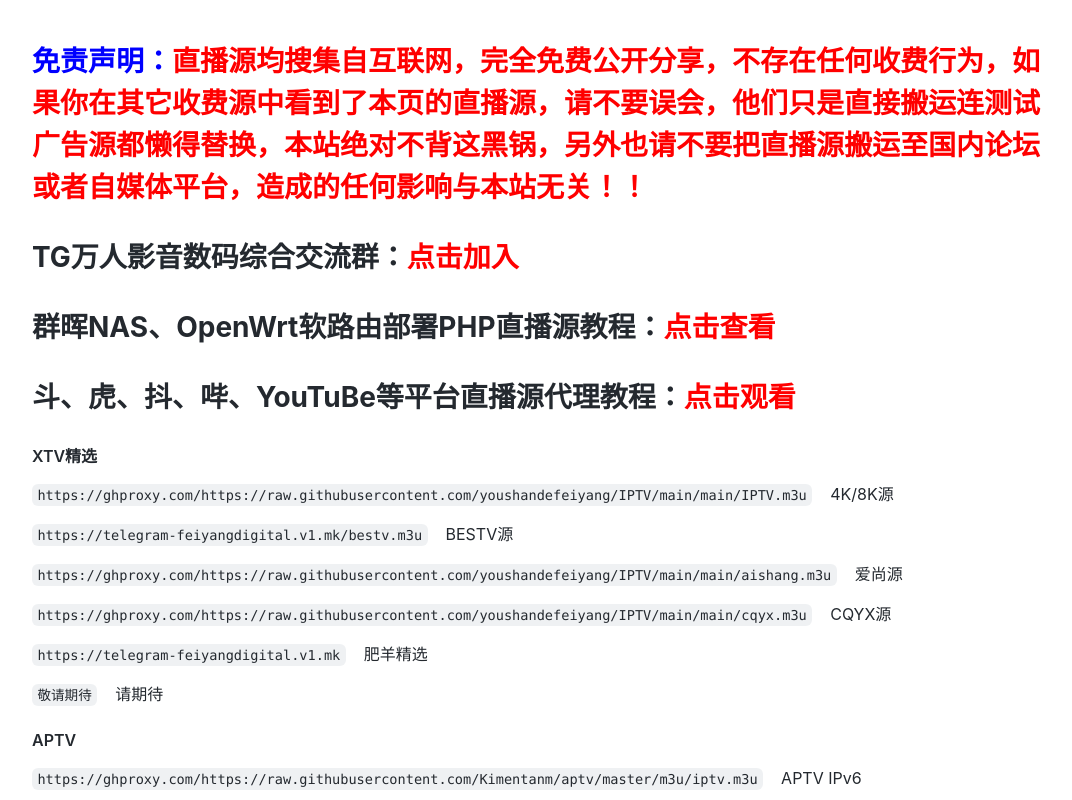
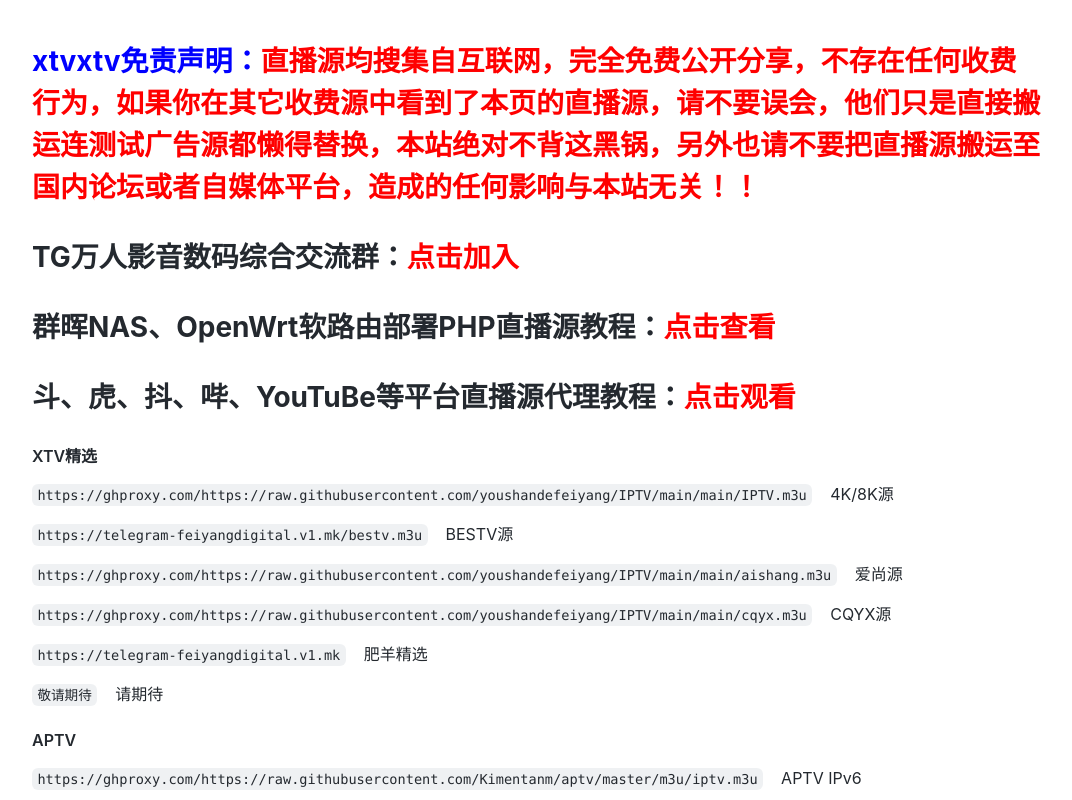
Before and after one commit to XTV99/XTV99.github.io, a plain HTML site: page index.html in a window 1280 px wide. Shown: the top 800 px of the page, without its empty margins (102-1174 px from the left). Drawn offline with Linux system fonts and the light colour scheme.

Commit message:
Update index.html

```diff
--- a/index.html
+++ b/index.html
@@ -12,7 +12,7 @@
 <body>
 <div id="readme" class="Box-body readme blob js-code-block-container p-5 p-xl-6 gist-border-0">
     <div class="markdown-body entry-content container-lg" itemprop="text"
-         style="color: blue;font-weight: bolder;font-size: 2em;margin-bottom: 1em">免责声明：<span style="color: red;">直播源均搜集自互联网，完全免费公开分享，不存在任何收费行为，如果你在其它收费源中看到了本页的直播源，请不要误会，他们只是直接搬运连测试广告源都懒得替换，本站绝对不背这黑锅，另外也请不要把直播源搬运至国内论坛或者自媒体平台，造成的任何影响与本站无关！！</span></div>
+         style="color: blue;font-weight: bolder;font-size: 2em;margin-bottom: 1em">xtvxtv免责声明：<span style="color: red;">直播源均搜集自互联网，完全免费公开分享，不存在任何收费行为，如果你在其它收费源中看到了本页的直播源，请不要误会，他们只是直接搬运连测试广告源都懒得替换，本站绝对不背这黑锅，另外也请不要把直播源搬运至国内论坛或者自媒体平台，造成的任何影响与本站无关！！</span></div>
     <div class="markdown-body entry-content container-lg" itemprop="text"
          style="font-weight: bolder;font-size: 2em;margin-bottom: 1em">TG万人影音数码综合交流群：<a href="https://t.me/xzbtv6" style="color: red;">点击加入</a></div>
     <div class="markdown-body entry-content container-lg" itemprop="text"
```
